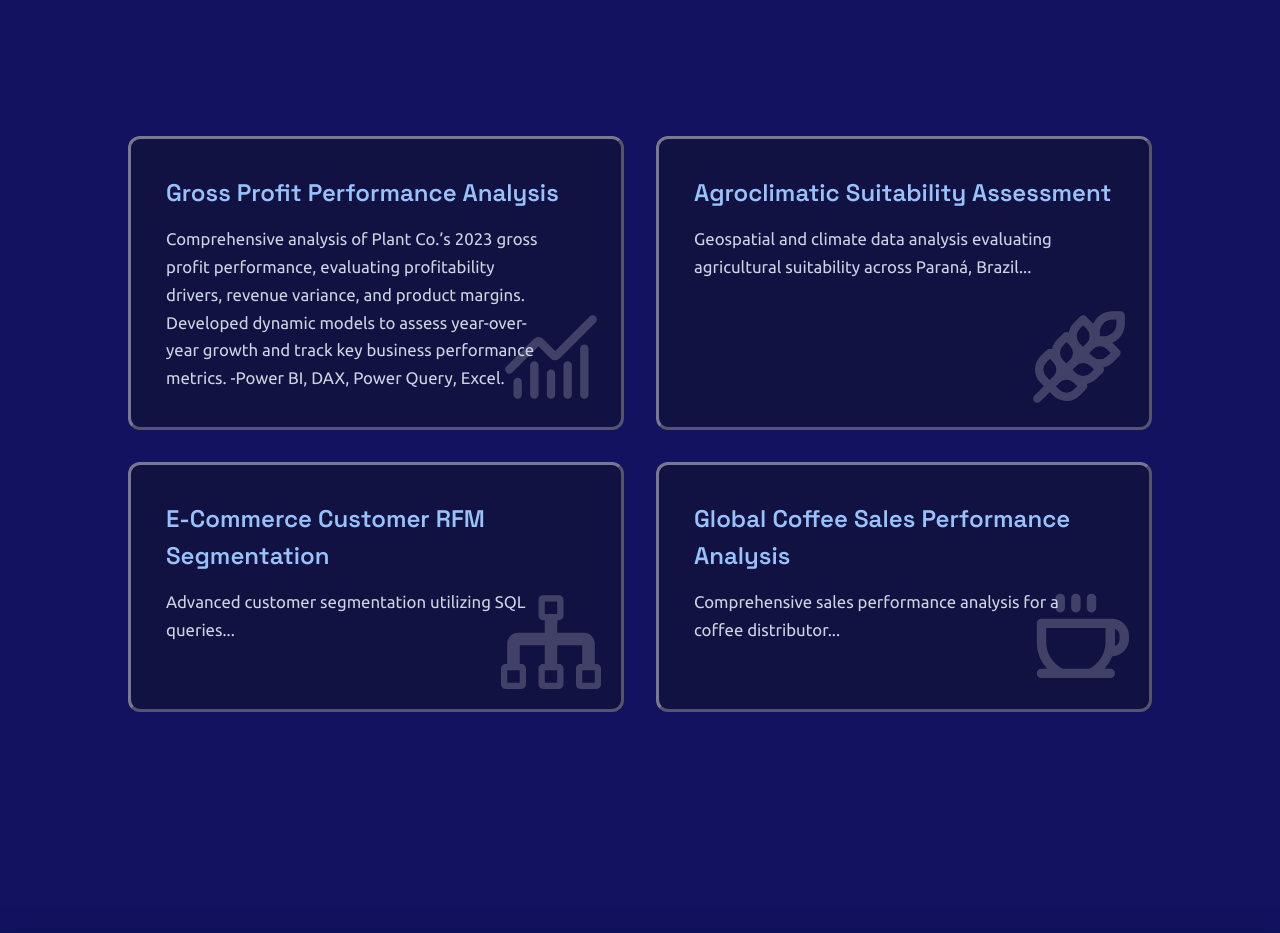
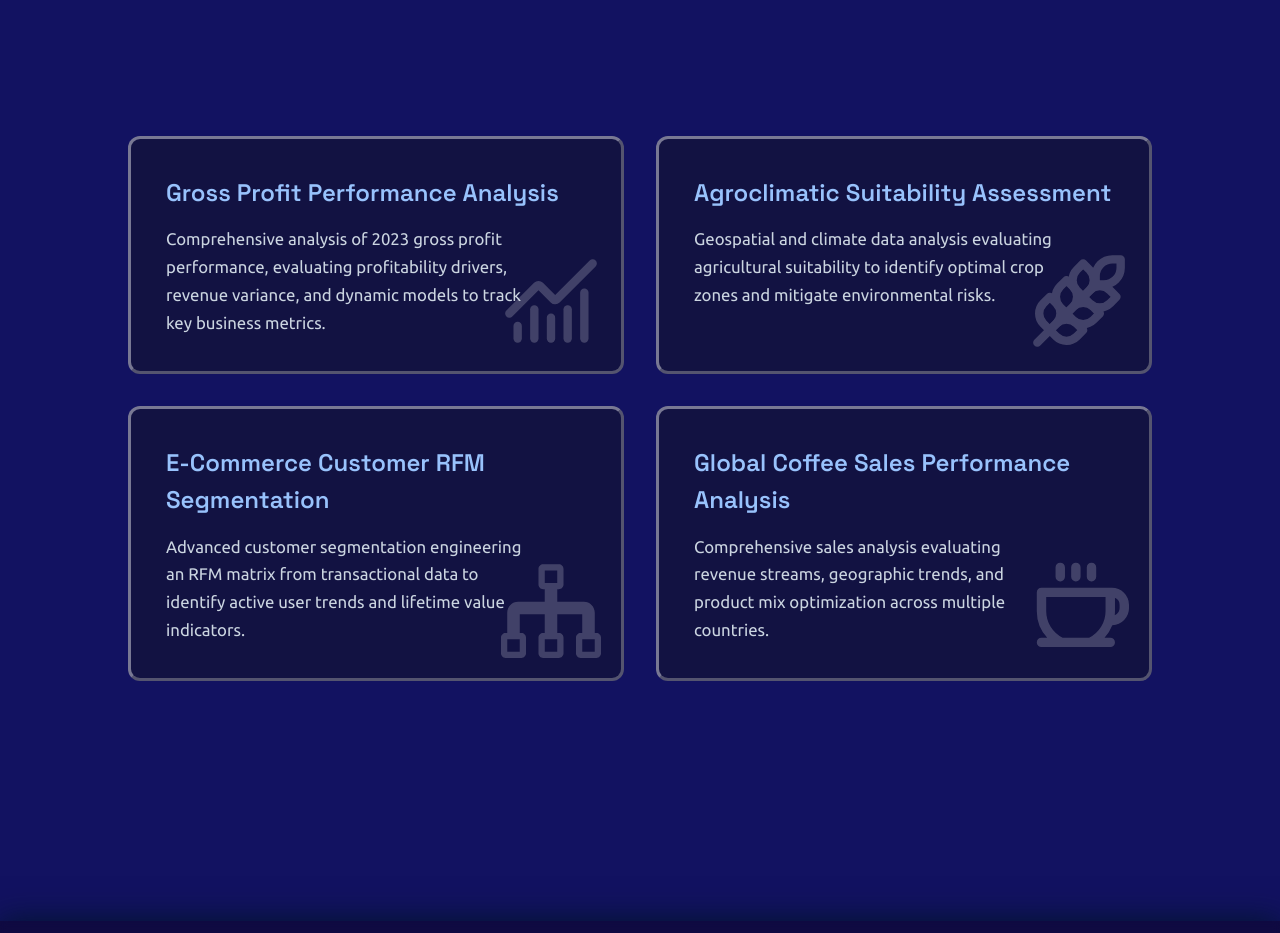
Before and after one commit to Berna15548/powerbi-portfolio, a React (Vite) app: page / in a window 1280 px wide. Shown: the part 1480-2413 px from the top of the page. Built offline with nearby package versions, Linux system fonts and the light colour scheme.

Commit message:
mas arreglos esteticos

```diff
--- a/src/App.scss
+++ b/src/App.scss
@@ -470,7 +470,7 @@
   flex-direction: column;
   justify-content: space-between;
   text-align: left;
-  min-height: 250px; // Altura mínima para garantizar espacio del contenido e icono
+  min-height: 230px; // Altura mínima para garantizar espacio del contenido e icono
 
   // Borde base interactivo
   border: 3px outset rgba(255, 255, 255, 0.43);
@@ -570,7 +570,8 @@
     line-height: 1.65;
     color: #cbd5e1;
     margin: 0;
-    padding-right: 40px; // Deja espacio libre a la derecha para que el texto no tape completamente al icono
+    padding-right: 60px; // Deja espacio libre a la derecha para que el texto no tape completamente al icono
+    white-space: pre-line;
   }
 }
 
--- a/src/components/Proyectos.tsx
+++ b/src/components/Proyectos.tsx
@@ -84,26 +84,38 @@ const Proyectos = () => {
         {
             title: "Gross Profit Performance Analysis",
             icon: LuChartNoAxesCombined,
-            description: `Comprehensive analysis of Plant Co.’s 2023 gross profit performance, evaluating profitability drivers, revenue variance, and product margins. Developed dynamic models to assess year-over-year growth and track key business performance metrics. -Power BI, DAX, Power Query, Excel.`,
+            description: `Comprehensive analysis of 2023 gross profit performance, evaluating profitability drivers, revenue variance, and dynamic models to track key business metrics.`,
             img: "https://i.ibb.co/cjp4z4N/portfolio-gross-profit.webp",
+            slidetext: `Comprehensive analysis of Plant Co.’s 2023 gross profit performance, evaluating profitability drivers, revenue variance, and product margins. Developed dynamic models to assess year-over-year growth and track key business performance metrics.
+
+        -Power BI, DAX, Power Query, Excel.`,
         },
         {
             title: "Agroclimatic Suitability Assessment",
             icon: LuWheat,
-            description: `Geospatial and climate data analysis evaluating agricultural suitability across Paraná, Brazil...`,
+            description: `Geospatial and climate data analysis evaluating agricultural suitability to identify optimal crop zones and mitigate environmental risks.`,
             img: "https://i.ibb.co/nNZ8skmm/Parana-acroclimate-analysis.webp",
+            slidetext: `Geospatial and climate data analysis evaluating agricultural suitability across Paraná, Brazil. Modeled temperature, rainfall patterns, and soil data to identify optimal crop zones, mitigate climate risks, and support data-driven land use strategies.
+
+        -Power BI, DAX, Power Query, Excel.`,
         },
         {
             title: "E-Commerce Customer RFM Segmentation",
             icon: ImTree,
-            description: `Advanced customer segmentation utilizing SQL queries...`,
+            description: `Advanced customer segmentation engineering an RFM matrix from transactional data to identify active user trends and lifetime value indicators.`,
             img: "https://i.ibb.co/JFv6yLhC/customers-rfm-score.webp",
+            slidetext: `Advanced customer segmentation utilizing SQL queries to engineer an RFM (Recency, Frequency, Monetary) matrix from transactional data. Optimized complex data extraction to segment active users, calculate customer lifetime value indicators, and uncover purchasing trends.
+
+        -SQL, PostgreSQL, BigQuery, Excel.`,
         },
         {
             title: "Global Coffee Sales Performance Analysis",
             icon: PiCoffeeBold,
-            description: `Comprehensive sales performance analysis for a coffee distributor...`,
+            description: `Comprehensive sales analysis evaluating revenue streams, geographic trends, and product mix optimization across multiple countries.`,
             img: "https://i.ibb.co/XxYwJ8tK/excel-coffee-sales.webp",
+            slidetext: `Comprehensive sales performance analysis for a coffee distributor, evaluating revenue streams across multiple countries, bean varieties, and seasonal timelines. Built interactive dashboards to track geographic trends, product mix optimization, and key commercial growth metrics.
+
+        -Excel, Power Query, Pivot Tables, Data Modeling.`,
         },
     ];
 
@@ -130,7 +142,7 @@ const Proyectos = () => {
                                         <SwipeHint />
                                     </div>
                                 </div>
-                                <Text>{slide.description}</Text>
+                                <Text>{slide.slidetext}</Text>
                             </Card>
                             <img src={slide.img} width="100%" alt={slide.title} />
                         </div>
```
